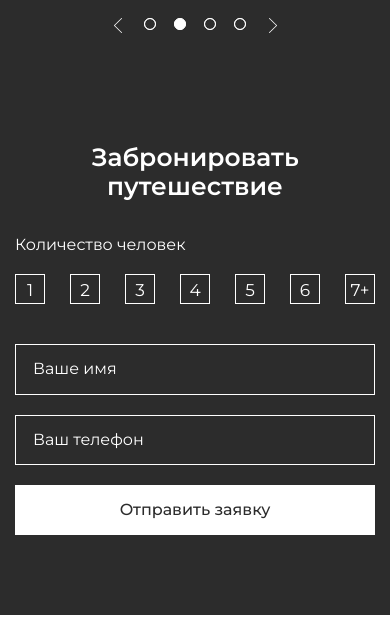
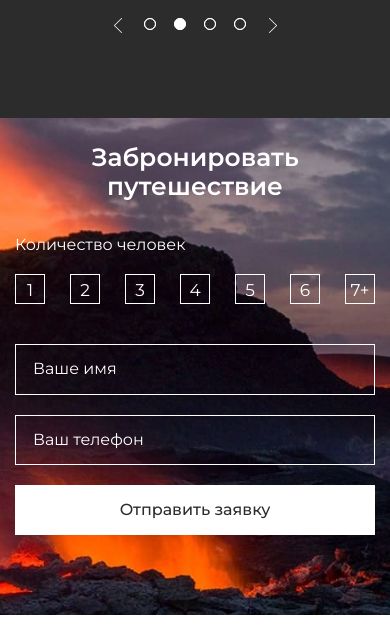
Before and after one commit to pyatkovo/iceland.github.io, a website: page index.html in a window 390 px wide. Shown: the part 6302-6944 px from the top of the page. Drawn offline with Linux system fonts and the light colour scheme; a web font is replaced by a local one.

Commit message:
mobile-bg

```diff
--- a/styles/adaptive.less
+++ b/styles/adaptive.less
@@ -1895,7 +1895,7 @@
 
   .order {
     padding: 25px 0 80px 0;
-    background: url("../assets/images/order-bg.png") no-repeat;
+    background: url("../assets/images/order-bg.jpg") no-repeat;
     background-size: cover;
     background-position: center;
     .container {
```
Also changed, not shown: styles/style.min.css.
